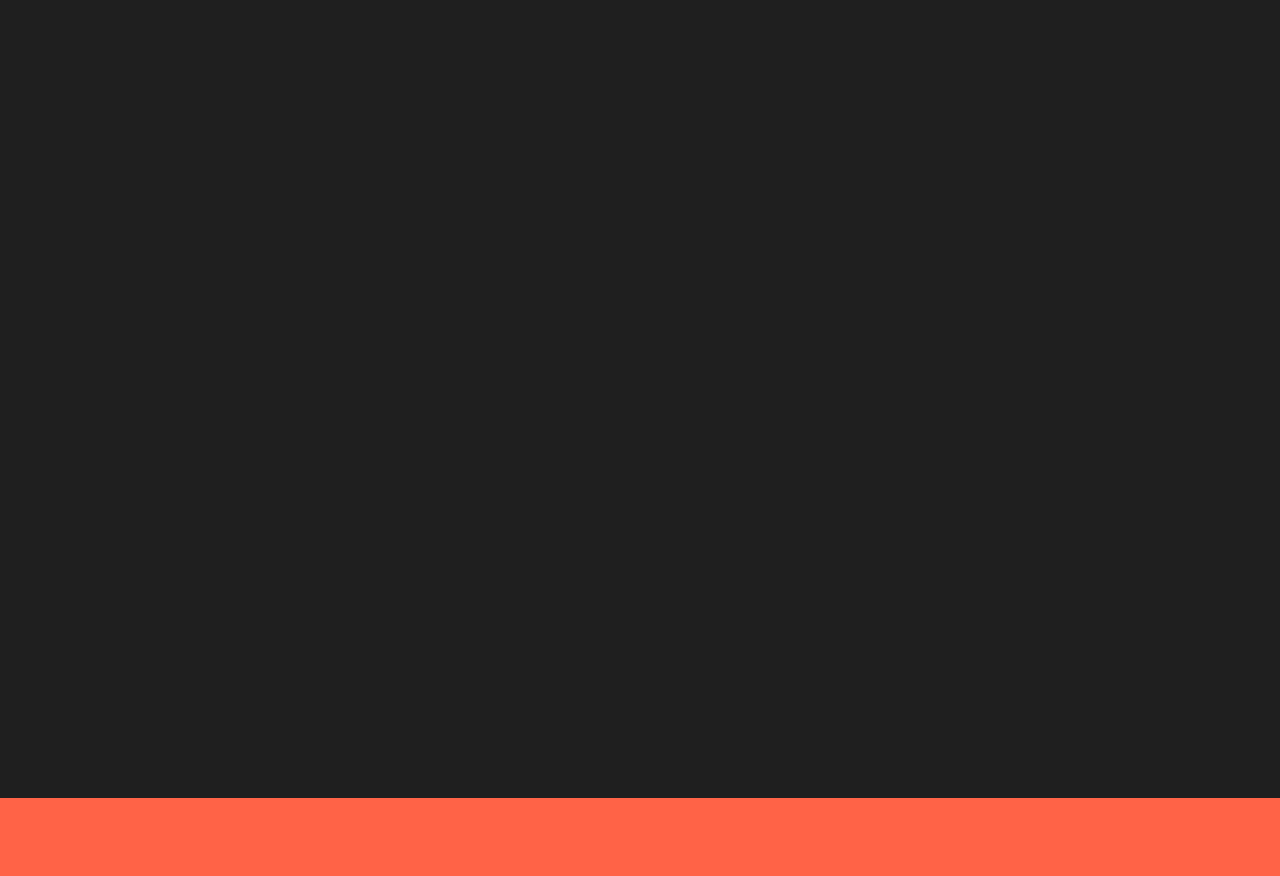
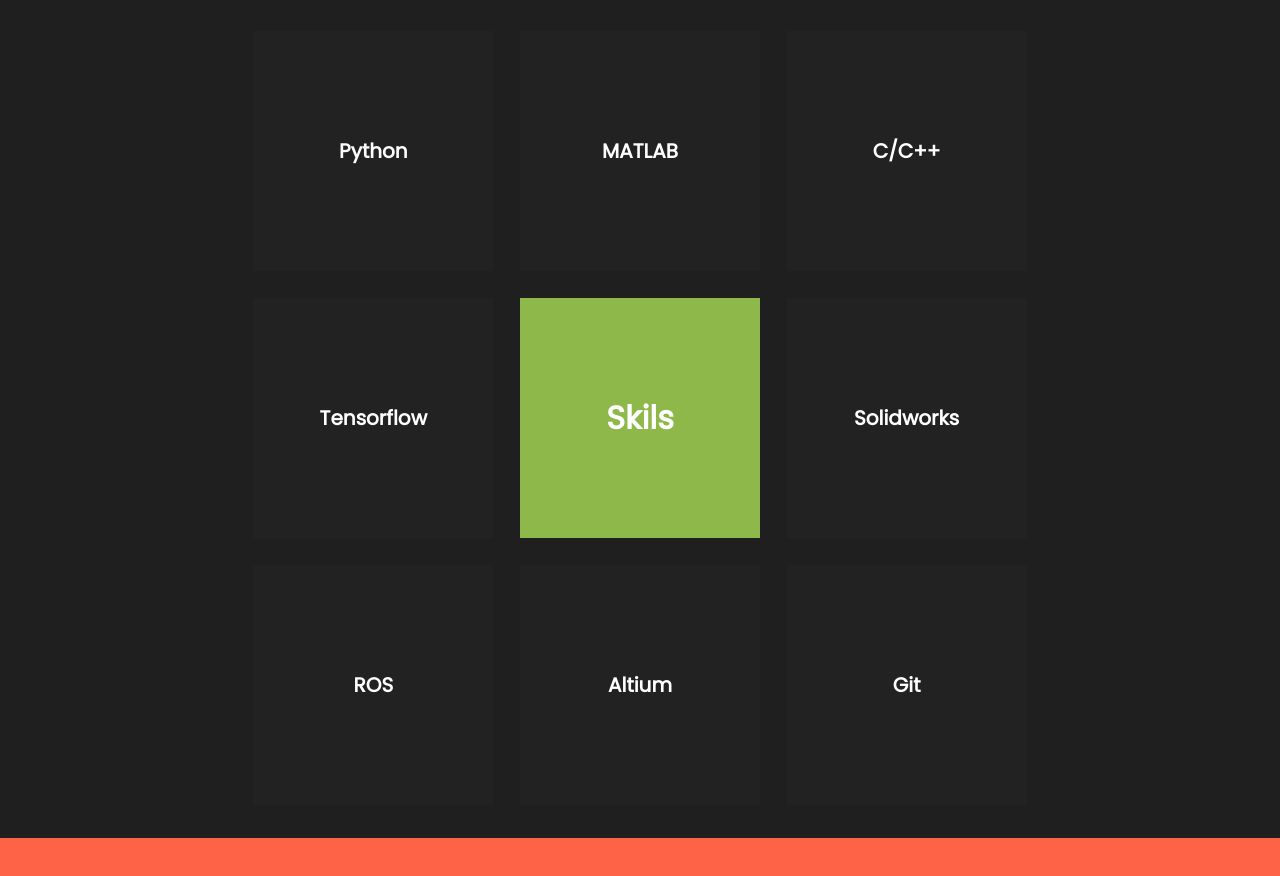
Before and after one commit to Isuru-Dissanayake/the-amaya, a React (Create React App) app: page / in a window 1280 px wide. Shown: the part 2240-3116 px from the top of the page. Built offline with nearby package versions, Linux system fonts and the light colour scheme.

Commit message:
Added skills animations

```diff
--- a/src/components/pages/homepage/index.js
+++ b/src/components/pages/homepage/index.js
@@ -134,7 +134,9 @@
         <FadeInSection>
         <ResearchPage/>
         </FadeInSection>
+        <FadeInSection>
         <SkillsPage/>
+        </FadeInSection>
         <AchievementsPage/>
       </div>
     );
--- a/src/components/pages/skillspage/index.js
+++ b/src/components/pages/skillspage/index.js
@@ -7,7 +7,161 @@
 class SkillsPage extends React.Component {
   render() {
     return(
-      <Element name="Skills-page-section" className="Skills-page-section"></Element>
+      <Element name="Skills-page-section" className="Skills-page-section">
+        <div className="skiils-container">
+          <div className="skill-container-row">
+            <div className="skill-element">
+              <div class="single-chart">
+                <svg viewBox="0 0 36 36" class="circular-chart orange">
+                  <path class="circle-bg"
+                    d="M18 2.0845
+                      a 15.9155 15.9155 0 0 1 0 31.831
+                      a 15.9155 15.9155 0 0 1 0 -31.831"
+                  />
+                  <path class="circle"
+                    stroke-dasharray="90, 100"
+                    d="M18 2.0845
+                      a 15.9155 15.9155 0 0 1 0 31.831
+                      a 15.9155 15.9155 0 0 1 0 -31.831"
+                  />
+                </svg>
+              </div>
+              <div className="skill-name">Python</div>
+            </div>
+            <div className="skill-element">
+              <div class="single-chart">
+                <svg viewBox="0 0 36 36" class="circular-chart orange">
+                  <path class="circle-bg"
+                    d="M18 2.0845
+                      a 15.9155 15.9155 0 0 1 0 31.831
+                      a 15.9155 15.9155 0 0 1 0 -31.831"
+                  />
+                  <path class="circle"
+                    stroke-dasharray="80, 100"
+                    d="M18 2.0845
+                      a 15.9155 15.9155 0 0 1 0 31.831
+                      a 15.9155 15.9155 0 0 1 0 -31.831"
+                  />
+                </svg>
+              </div>
+              <div className="skill-name">MATLAB</div>
+            </div>
+            <div className="skill-element">
+              <div class="single-chart">
+                <svg viewBox="0 0 36 36" class="circular-chart orange">
+                  <path class="circle-bg"
+                    d="M18 2.0845
+                      a 15.9155 15.9155 0 0 1 0 31.831
+                      a 15.9155 15.9155 0 0 1 0 -31.831"
+                  />
+                  <path class="circle"
+                    stroke-dasharray="40, 100"
+                    d="M18 2.0845
+                      a 15.9155 15.9155 0 0 1 0 31.831
+                      a 15.9155 15.9155 0 0 1 0 -31.831"
+                  />
+                </svg>
+              </div>
+              <div className="skill-name">C/C++</div>
+            </div>
+          </div>
+          <div className="skill-container-row">
+            <div className="skill-element">
+              <div class="single-chart">
+                <svg viewBox="0 0 36 36" class="circular-chart orange">
+                  <path class="circle-bg"
+                    d="M18 2.0845
+                      a 15.9155 15.9155 0 0 1 0 31.831
+                      a 15.9155 15.9155 0 0 1 0 -31.831"
+                  />
+                  <path class="circle"
+                    stroke-dasharray="80, 100"
+                    d="M18 2.0845
+                      a 15.9155 15.9155 0 0 1 0 31.831
+                      a 15.9155 15.9155 0 0 1 0 -31.831"
+                  />
+                </svg>
+              </div>
+              <div className="skill-name">Tensorflow</div>
+            </div>
+            <div className="skill-element-center-element">Skils</div>
+            <div className="skill-element">
+              <div class="single-chart">
+                <svg viewBox="0 0 36 36" class="circular-chart orange">
+                  <path class="circle-bg"
+                    d="M18 2.0845
+                      a 15.9155 15.9155 0 0 1 0 31.831
+                      a 15.9155 15.9155 0 0 1 0 -31.831"
+                  />
+                  <path class="circle"
+                    stroke-dasharray="60, 100"
+                    d="M18 2.0845
+                      a 15.9155 15.9155 0 0 1 0 31.831
+                      a 15.9155 15.9155 0 0 1 0 -31.831"
+                  />
+                </svg>
+              </div>
+              <div className="skill-name">Solidworks</div>
+            </div>
+          </div>
+          <div className="skill-container-row">
+            <div className="skill-element">
+              <div class="single-chart">
+                <svg viewBox="0 0 36 36" class="circular-chart orange">
+                  <path class="circle-bg"
+                    d="M18 2.0845
+                      a 15.9155 15.9155 0 0 1 0 31.831
+                      a 15.9155 15.9155 0 0 1 0 -31.831"
+                  />
+                  <path class="circle"
+                    stroke-dasharray="60, 100"
+                    d="M18 2.0845
+                      a 15.9155 15.9155 0 0 1 0 31.831
+                      a 15.9155 15.9155 0 0 1 0 -31.831"
+                  />
+                </svg>
+              </div>
+              <div className="skill-name">ROS</div>
+            </div>
+            <div className="skill-element">
+              <div class="single-chart">
+                <svg viewBox="0 0 36 36" class="circular-chart orange">
+                  <path class="circle-bg"
+                    d="M18 2.0845
+                      a 15.9155 15.9155 0 0 1 0 31.831
+                      a 15.9155 15.9155 0 0 1 0 -31.831"
+                  />
+                  <path class="circle"
+                    stroke-dasharray="70, 100"
+                    d="M18 2.0845
+                      a 15.9155 15.9155 0 0 1 0 31.831
+                      a 15.9155 15.9155 0 0 1 0 -31.831"
+                  />
+                </svg>
+              </div>
+              <div className="skill-name">Altium</div>
+            </div>
+            <div className="skill-element">
+              <div class="single-chart">
+                <svg viewBox="0 0 36 36" class="circular-chart orange">
+                  <path class="circle-bg"
+                    d="M18 2.0845
+                      a 15.9155 15.9155 0 0 1 0 31.831
+                      a 15.9155 15.9155 0 0 1 0 -31.831"
+                  />
+                  <path class="circle"
+                    stroke-dasharray="80, 100"
+                    d="M18 2.0845
+                      a 15.9155 15.9155 0 0 1 0 31.831
+                      a 15.9155 15.9155 0 0 1 0 -31.831"
+                  />
+                </svg>
+              </div>
+              <div className="skill-name">Git</div>
+            </div>
+          </div>
+        </div>
+      </Element>
     )
   }
 }
--- a/src/components/pages/skillspage/styles.css
+++ b/src/components/pages/skillspage/styles.css
@@ -1,7 +1,111 @@
 .Skills-page-section {
   display: flex;
+  align-items: center;
+  justify-content: center;
   width: 100%;
-  height: 800px;
   overflow: hidden;
   background-color: #1f1f1f;
 }
+.skiils-container {
+  display: flex;
+  flex-direction: column;
+  align-items: center;
+  width: 800px;
+  height: 800px;
+  margin: 20px;
+}
+.skill-container-row {
+  display: flex;
+  align-items: center;
+  margin: auto;
+  height: 30%;
+  width: 100%;
+}
+.skill-element{
+  position: relative;
+  display: flex;
+  flex-direction: column;
+  align-items: center;
+  justify-content: center;
+  margin: auto;
+  height: 100%;
+  width: 30%;
+  background-color: #222222;
+  font-size: 20px;
+  color: white;
+  font-weight: bold;
+  transition: all 0.5s;
+}
+.skill-element:hover {
+  -webkit-box-shadow: 27px 19px 30px -13px rgba(0,0,0,0.75);
+  -moz-box-shadow: 27px 19px 30px -13px rgba(0,0,0,0.75);
+  box-shadow: 27px 19px 30px -13px rgba(0,0,0,0.75);
+}
+.skill-element-center-element {
+  display: flex;
+  align-items: center;
+  justify-content: center;
+  margin: auto;
+  height: 100%;
+  width: 30%;
+  background-color: #8eb849;
+  font-size: 32px;
+  color: white;
+  font-weight: bold;
+}
+@media screen and (min-width: 801px) {
+  .skiils-container {
+    width: 800px;
+    height: 800px;
+  }
+}
+
+/* If the screen size is 600px wide or less, set the font-size of <div> to 30px */
+@media screen and (max-width: 800px) {
+  .skiils-container {
+    width: 100vw;
+    height: 100vw;
+    margin: 0;
+  }
+}
+.single-chart {
+  position: absolute;
+  display: none;
+  margin: auto;
+  width: 100%;
+  height: 100%;
+  justify-content: space-around ;
+}
+.skill-name {
+  position: absolute;
+  display: block;
+  font-size: 20px;
+  color: white;
+}
+.skill-element:hover .single-chart{
+  display: block;
+}
+.circular-chart {
+  display: block;
+  width: 100%;
+  height: 100%;
+}
+.circle-bg {
+  fill: none;
+  stroke: #222222;
+  stroke-width: 1;
+}
+.circle {
+  fill: none;
+  stroke-width: 0.8;
+  stroke-linecap: round;
+  animation: progress 1.5s ease-out forwards;
+}
+@keyframes progress {
+  0% {
+    stroke-dasharray: 0 100;
+  }
+}
+.circular-chart.orange .circle {
+  stroke: tomato;
+}
```
Also changed, not shown: 1 other file (tests, documents, lock files or other folders).
